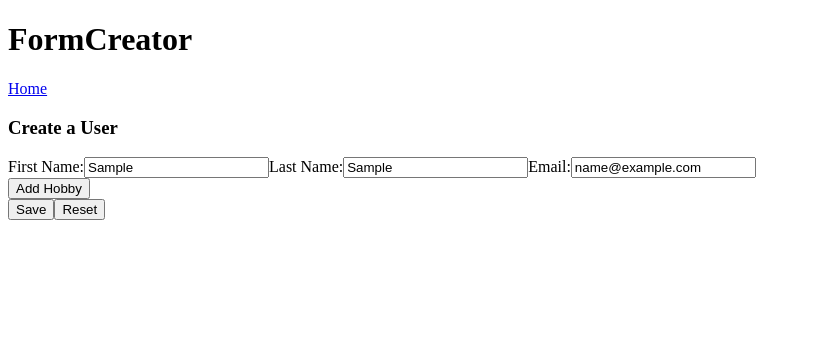
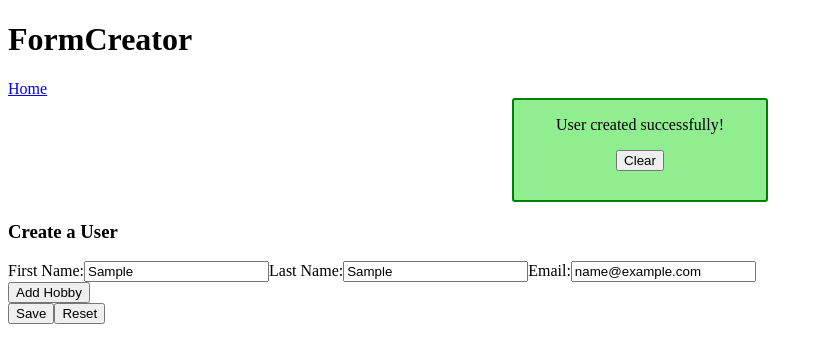
Before and after one commit to AlexanderSkow/dynamic-form, an Angular app in the folder ui/: page /create-form in a window 1280 px wide. Both pictures are taken after typing "Sample", "Sample", "name@example.com" into the empty fields and a click on the button "Save". Shown: the top 362 px of the page, without its empty margins (0-823 px from the left). Built offline with nearby package versions, Linux system fonts and the light colour scheme.

Commit message:
Feat: added alert service and alert component functionality with html and styling that renders out success and error messages upon user actions

```diff
--- a/ui/src/app/app.html
+++ b/ui/src/app/app.html
@@ -3,4 +3,6 @@
   <a routerLink="">Home</a>
 }
 
+<alert-component />
+
 <router-outlet></router-outlet>
--- a/ui/src/app/app.ts
+++ b/ui/src/app/app.ts
@@ -1,10 +1,11 @@
 import { Component, inject, OnInit, signal } from '@angular/core';
 import { RouterOutlet, RouterLinkWithHref, NavigationEnd, Router } from '@angular/router';
+import { AlertComponent } from './core/alerts/alert';
 import { filter } from 'rxjs';
 
 @Component({
   selector: 'app-root',
-  imports: [RouterOutlet, RouterLinkWithHref],
+  imports: [RouterOutlet, RouterLinkWithHref, AlertComponent],
   templateUrl: './app.html',
   styleUrl: './app.css'
 })
--- a/ui/src/app/core/alerts/alert.css
+++ b/ui/src/app/core/alerts/alert.css
@@ -0,0 +1,18 @@
+div.alert {
+  border-radius: 3px;
+  border: 2px solid;
+  width: 20%;
+  height: 100px;
+  text-align: center;
+  margin: 0 auto;
+}
+
+div.success {
+  border-color: green;
+  background-color: lightgreen;
+}
+
+div.fail {
+  border-color: red;
+  background-color: lightcoral;
+}
--- a/ui/src/app/core/alerts/alert.html
+++ b/ui/src/app/core/alerts/alert.html
@@ -1,5 +1,6 @@
-@if (hasMessage()) {
-  <div class="alert-{{ determineMessageClass() }}">
-    <p>{{ message() }}</p>
+@if (alertService._message()) {
+  <div class="alert {{ alertService._status() }}">
+    <p>{{ alertService._message() }}</p>
+    <button (click)="alertService.clear()">Clear</button>
   </div>
 }
--- a/ui/src/app/core/alerts/alert.ts
+++ b/ui/src/app/core/alerts/alert.ts
@@ -1,4 +1,5 @@
-import { Component, signal } from "@angular/core";
+import { Component, inject, } from "@angular/core";
+import { AlertService } from "../../services/alert.service";
 
 @Component({
   selector: 'alert-component',
@@ -6,19 +7,5 @@ import { Component, signal } from "@angular/core";
   styleUrl: 'alert.css',
 })
 export class AlertComponent {
-  public message = signal<string>('');
-  public hasError = signal<boolean>(false);
-
-  hasMessage() {
-    return this.message() !== '';
-  }
-
-  sendMessage(message: string, hasError: boolean): void {
-    this.message.set(message);
-    this.hasError.set(hasError);
-  }
-
-  determineMessageClass(): string {
-    return this.hasError() ? 'success' : 'fail';
-  }
+  public alertService = inject(AlertService);
 }
--- a/ui/src/app/features/dynamic-form/form.ts
+++ b/ui/src/app/features/dynamic-form/form.ts
@@ -1,7 +1,8 @@
-import { Component, inject, OnInit, signal, output } from "@angular/core";
+import { Component, inject, OnInit, signal } from "@angular/core";
 import { ReactiveFormsModule, FormArray, FormControl, FormBuilder, Validators } from "@angular/forms";
 import { UserDto } from "../../domains/user.dto";
 import { UserService } from "../../services/user.service";
+import { AlertService } from "../../services/alert.service";
 
 @Component({
   selector: 'dynamic-form',
@@ -12,6 +13,7 @@ import { UserService } from "../../services/user.service";
 export class DynamicForm implements OnInit {
   private formBuilder = inject(FormBuilder);
   private userService = inject(UserService);
+  private alertService = inject(AlertService)
 
   public user = signal<UserDto>({
     firstName: '',
@@ -49,13 +51,20 @@ export class DynamicForm implements OnInit {
   public saveUser() {
     const userValue = this.userForm.value;
 
-    if (this.isValidUserDto(userValue)) {
+    if (!this.userForm.valid || !this.isValidUserDto(userValue)) {
+      const message = 'Creating a user has failed. Please try again.'
+      const status = this.userForm.valid;
+0
+      this.alertService.sendMessage(message, status);
+      return;
+    } else {
+      const message = 'User created successfully!';
+      const status = true;
+
       this.user.set(userValue);
+      this.userService.send(this.user());
+      this.alertService.sendMessage(message, status);
     }
-
-    console.log('MY USER: ', this.user());
-
-    this.userService.send(this.user());
   }
 
   private isValidUserDto(value: Partial<UserDto>): value is UserDto {
--- /dev/null
+++ b/ui/src/app/services/alert.service.ts
@@ -0,0 +1,17 @@
+import { Injectable, signal } from "@angular/core";
+
+@Injectable({ providedIn: 'root' })
+export class AlertService {
+  readonly _message = signal<string | null>(null);
+  readonly _status = signal<'success' | 'fail' | ''>('');
+
+  sendMessage(message: string, status: boolean) {
+    this._message.set(message);
+    this._status.set(status ? 'success' : 'fail');
+  }
+
+  clear() {
+    this._message.set(null);
+    this._status.set('');
+  }
+}
```
